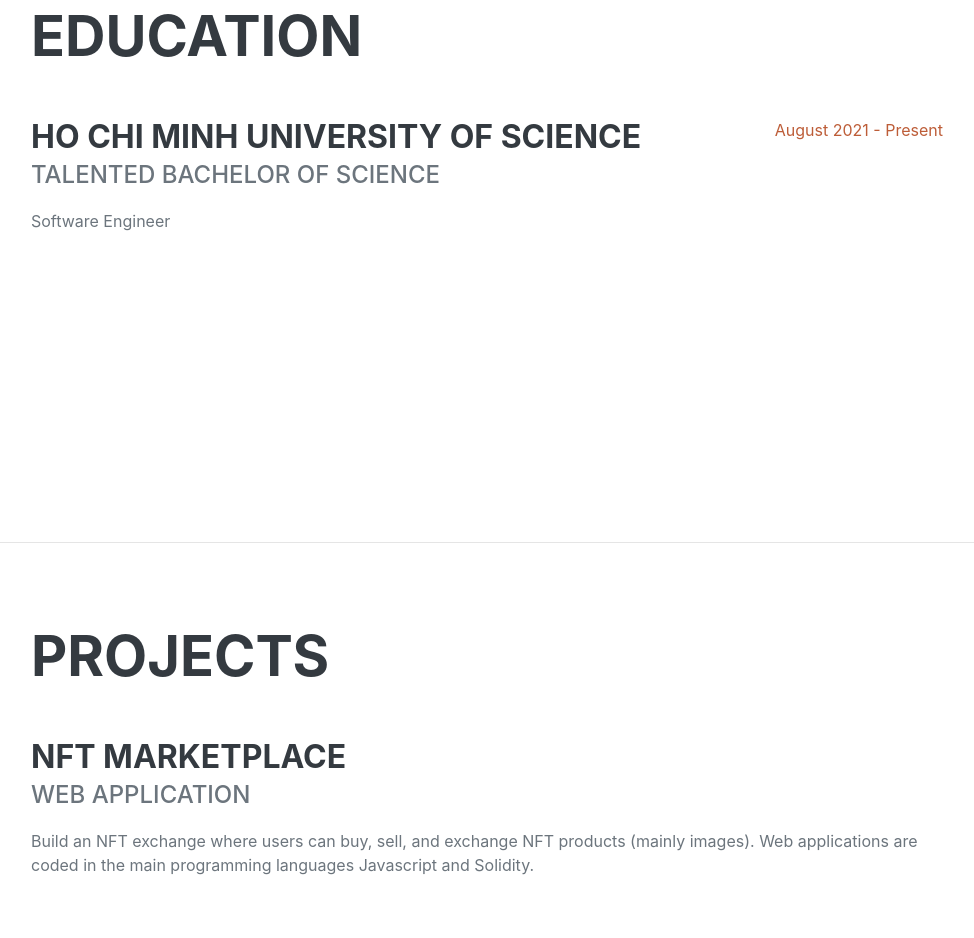
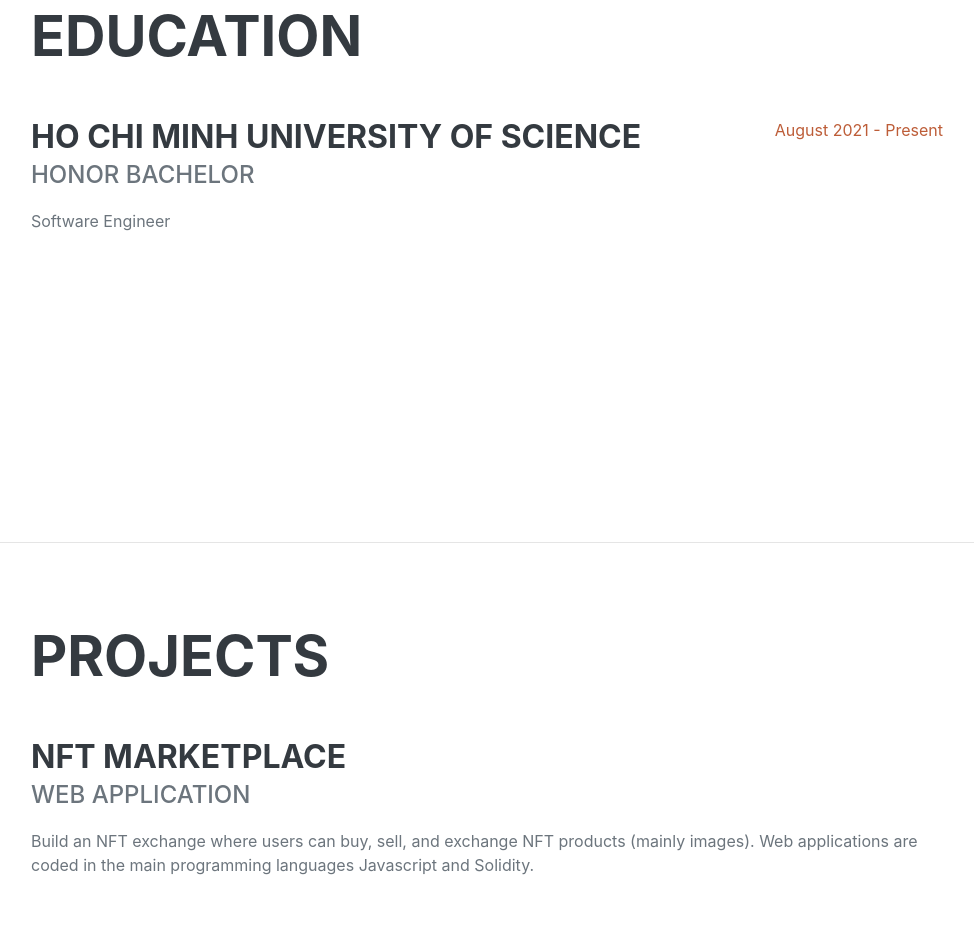
Before and after one commit to DacPhu/mycv, a plain HTML site: page index.html in a window 1280 px wide. Shown: the part 1059-1997 px from the top of the page, without its empty margins (289-1263 px from the left). Drawn offline with nearby package versions, Linux system fonts and the light colour scheme; a web font is replaced by a local one.

Commit message:
22-03-2024

```diff
--- a/index.html
+++ b/index.html
@@ -137,7 +137,7 @@
           >
             <div class="flex-grow-1">
               <h3 class="mb-0">Ho Chi Minh University of Science</h3>
-              <div class="subheading mb-3">Talented Bachelor of Science</div>
+              <div class="subheading mb-3">Honor Bachelor</div>
               <div>Software Engineer</div>
             </div>
             <div class="flex-shrink-0">
```
